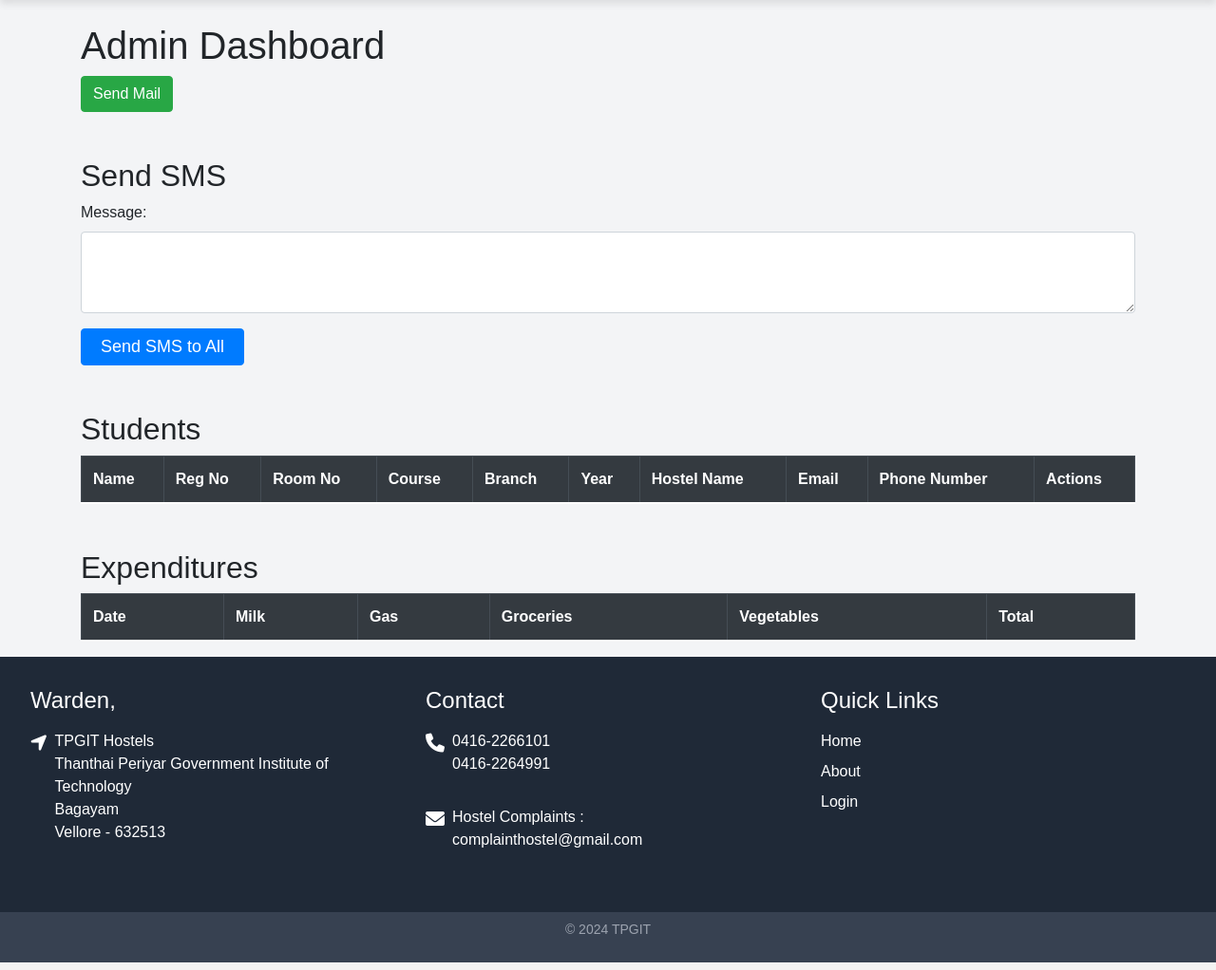
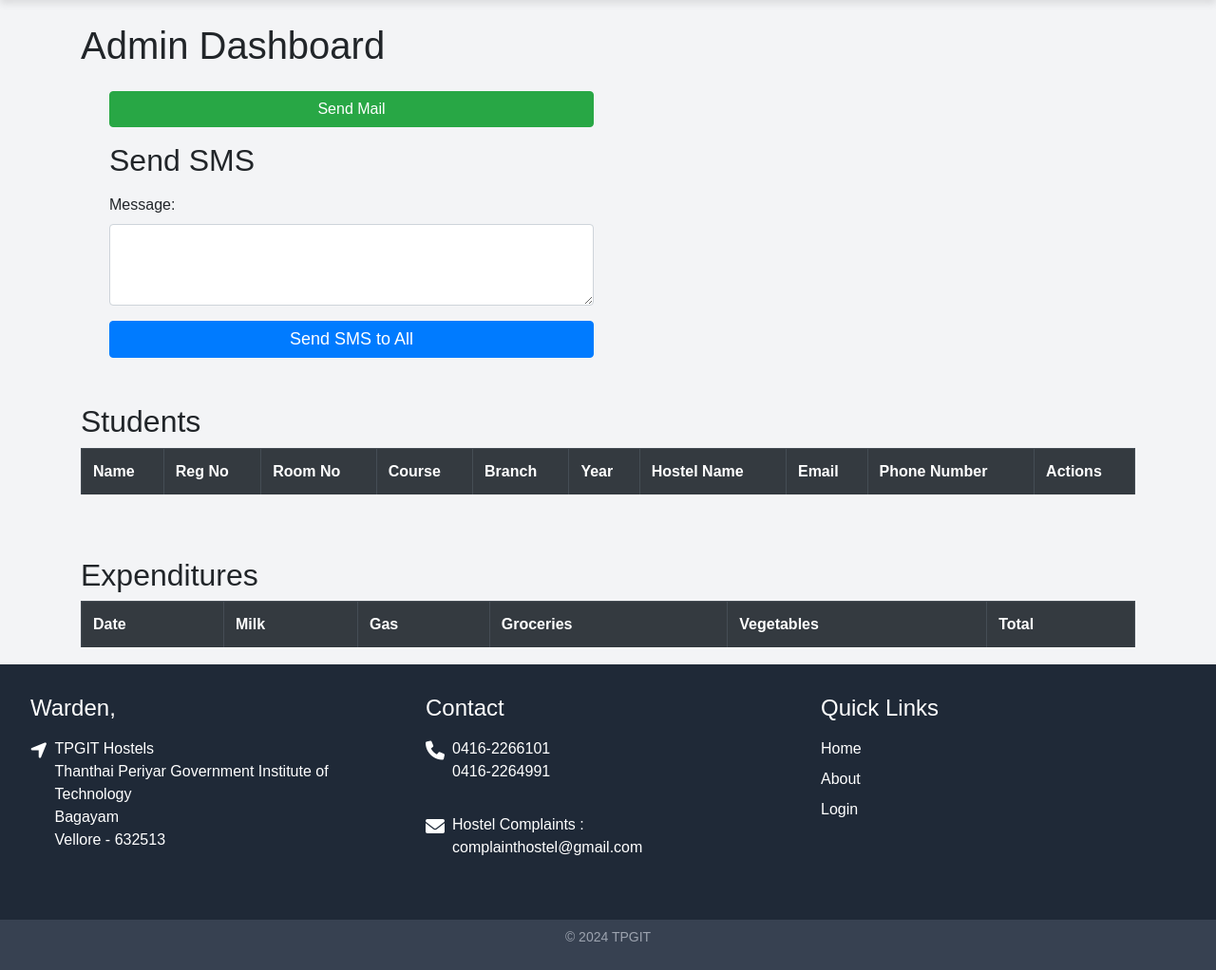
Before and after one commit to Farooq7234/Hostel_Management, a Django app: page /admin-dashboard/ in a window 1280 px wide. Shown: the part 96-1118 px from the top of the page at 95% size. Run offline with Django 5.2, Linux system fonts and the light colour scheme; the visitor is signed in with stand-in values (Sample User, id 1); data that the repository does not hold is empty; some libraries are stand-ins or nearby versions.

Commit message:
Admin dashboard and update.html updated

```diff
--- a/hostel_management/hotel_management/settings.py
+++ b/hostel_management/hotel_management/settings.py
@@ -137,3 +137,5 @@ TWILIO_PHONE_NUMBER = os.getenv('TWILIO_PHONE_NUMBER')
 # https://docs.djangoproject.com/en/5.0/ref/settings/#default-auto-field
 
 DEFAULT_AUTO_FIELD = 'django.db.models.BigAutoField'
+
+APPEND_SLASH = True
--- a/hostel_management/notification/models.py
+++ b/hostel_management/notification/models.py
@@ -1,6 +1,6 @@
 from django.db import models
 
-# Create your models here.
+
 class Student(models.Model):
     reg_no = models.CharField(max_length=50, unique=True, blank=False)
     name = models.CharField(max_length=100)
--- a/hostel_management/notification/templates/app/admin/admin_dashboard.html
+++ b/hostel_management/notification/templates/app/admin/admin_dashboard.html
@@ -3,32 +3,42 @@
 {% block content %}
 <div class="container">
     <h1 class="mt-4">Admin Dashboard</h1>
-        <a href="{% url 'email' %}" class='btn btn-success'>Send Mail</a>
-
-        <!-- SMS Sending Section -->
-        <h2 class="mt-5">Send SMS</h2>
+    <div class="col mt-4">
+        <div class="col-lg-6 col-md-6 col-sm-12 mb-3">
+            <a href="{% url 'email' %}" class="btn btn-success btn-block">Send Mail</a>
+        </div>
+        <div class="col-lg-6 col-md-6 col-sm-12 mb-3">
+            <h2 class="mb-3">Send SMS</h2>
             <form method="post" action="{% url 'send_bulk_sms' %}">
                 {% csrf_token %}
                 <div class="form-group">
                     <label for="message">Message:</label>
                     <textarea name="message" class="form-control" rows="3" required></textarea>
                 </div>
-            <button type="submit" class="btn btn-primary">Send SMS to All</button>
+                <button type="submit" class="btn btn-primary btn-block">Send SMS to All</button>
             </form>
+        </div>
+    </div>
 
     <!-- Display Messages -->
     {% if messages %}
+    <div class="row">
+        <div class="col">
             <ul class="mt-3">
                 {% for message in messages %}
                 <li class="{% if message.tags %}alert alert-{{ message.tags }}{% endif %}">{{ message }}</li>
                 {% endfor %}
             </ul>
+        </div>
+    </div>
     {% endif %}
 
     <!-- Students Section -->
-        <h2 class="mt-5">Students</h2>
+    <div class="row mt-5">
+        <div class="col">
+            <h2>Students</h2>
+            <div class="table-responsive">
                 <table class="table table-striped table-bordered">
-            <!-- Table Headers -->
                     <thead class="thead-dark">
                         <tr>
                             <th>Name</th>
@@ -43,7 +53,6 @@
                             <th>Actions</th>
                         </tr>
                     </thead>
-            <!-- Table Body -->
                     <tbody>
                         {% for student in students %}
                         <tr>
@@ -57,18 +66,25 @@
                             <td>{{ student.email }}</td>
                             <td>{{ student.phone_number }}</td>
                             <td>
-                        <a class="btn btn-success" href="{% url 'updateData' student.id %}">Update</a>
-                        <a class="btn btn-danger" href="{% url 'deleteData' student.id %}">Delete</a>
+                                <div class="d-flex">
+                                    <a class="btn btn-success btn-sm me-1" href="{% url 'updateData' student.id %}">Update</a>
+                                    <a class="btn btn-danger btn-sm" href="{% url 'deleteData' student.id %}">Delete</a>
+                                </div>
                             </td>
                         </tr>
                         {% endfor %}
                     </tbody>
                 </table>
+            </div>
+        </div>
+    </div>
 
     <!-- Expenditures Section -->
-        <h2 class="mt-5">Expenditures</h2>
+    <div class="row mt-5">
+        <div class="col">
+            <h2>Expenditures</h2>
+            <div class="table-responsive">
                 <table class="table table-striped table-bordered">
-            <!-- Table Headers -->
                     <thead class="thead-dark">
                         <tr>
                             <th>Date</th>
@@ -79,7 +95,6 @@
                             <th>Total</th>
                         </tr>
                     </thead>
-            <!-- Table Body -->
                     <tbody>
                         {% for expenditure in expenditures %}
                         <tr>
@@ -94,4 +109,7 @@
                     </tbody>
                 </table>
             </div>
+        </div>
+    </div>
+</div>
 {% endblock %}
--- a/hostel_management/notification/views.py
+++ b/hostel_management/notification/views.py
@@ -26,6 +26,37 @@ def is_student(user):
 def is_admin(user):
     return user.groups.filter(name="admin").exists()
 
+# def student_dashboard(request):
+#     try:
+#         if request.user.is_authenticated:
+#             student = Student.objects.get(reg_no=request.user)
+#             total_days = Attendance.objects.filter(reg_no__reg_no=request.user).count()
+#             present_days = Attendance.objects.filter(reg_no__reg_no=request.user, present=True).count()
+#             absent_days = Attendance.objects.filter(reg_no__reg_no=request.user, present=False).count()
+#             reduction_days = max(0, (absent_days - 6))
+
+#             last_month_expenditures = Expenditure.objects.filter(date__month=datetime.now().month - 1)
+#             total_expenditure = sum(exp.total_expenditure for exp in last_month_expenditures)
+#             students_count = Student.objects.count()
+#             per_day = total_expenditure / students_count if students_count > 0 else 0
+#             mess_bill = present_days * per_day
+#             bill_summary = Bill.objects.filter(reg_no__reg_no=request.user)
+
+#             context = {
+#                 'student': student,
+#                 'total_days': total_days,
+#                 'present_days': present_days,
+#                 'reduction_days': reduction_days,
+#                 'mess_bill': mess_bill,
+#                 'bill_summary': bill_summary,
+#                 'last_date': '10/06/2024',
+#             }
+#             return render(request, 'app/student/student_dashboard.html', context)
+#         else:
+#             messages.error(request, "Login to access the page")
+#             return redirect('signin')
+#     except Student.DoesNotExist:
+#         return render(request, 'app/student/student_not_found.html')
 def student_dashboard(request):
     try:
         if request.user.is_authenticated:
@@ -35,7 +66,7 @@ def student_dashboard(request):
             absent_days = Attendance.objects.filter(reg_no__reg_no=request.user, present=False).count()
             reduction_days = max(0, (absent_days - 6))
 
-            last_month_expenditures = Expenditure.objects.filter(date__month=datetime.now().month - 1)
+            last_month_expenditures = Expenditure.objects.filter(date__month=datetime.now().month-1)
             total_expenditure = sum(exp.total_expenditure for exp in last_month_expenditures)
             students_count = Student.objects.count()
             per_day = total_expenditure / students_count if students_count > 0 else 0
@@ -53,7 +84,7 @@ def student_dashboard(request):
             }
             return render(request, 'app/student/student_dashboard.html', context)
         else:
-            messages.error(request, "Login to access the page")
+            messages.error(request, "login to access the page")
             return redirect('signin')
     except Student.DoesNotExist:
         return render(request, 'app/student/student_not_found.html')
```
Also changed, not shown: hostel_management/notification/templates/app/update.html (+32 -25 lines). Lines whose indentation alone changed are shown as unchanged.
